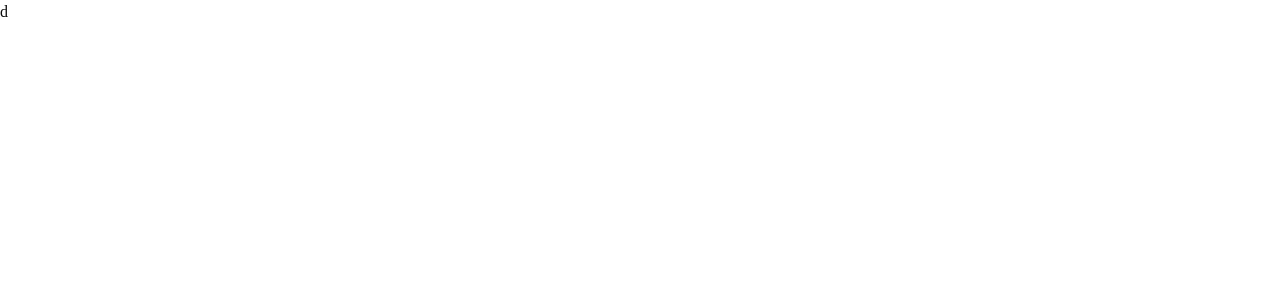
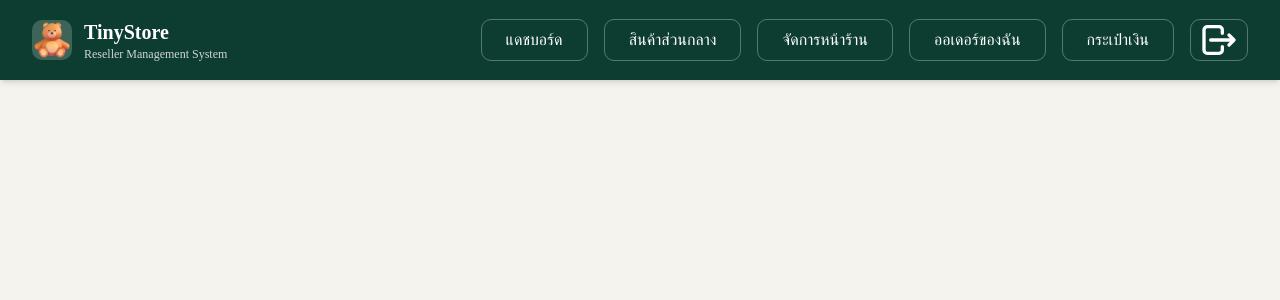
Before and after one commit to Dreamdevfull/Bootcamp, a Next.js app in the folder frontend/reseller_management_system/: page /resellers/wallet in a window 1280 px wide. Shown: the top 300 px of the page. Built offline with nearby package versions, Linux system fonts and the light colour scheme; no server answers.

Commit message:
create layout main

```diff
--- a/frontend/reseller_management_system/src/app/components/layout/headerReseller.tsx
+++ b/frontend/reseller_management_system/src/app/components/layout/headerReseller.tsx
@@ -1,6 +1,7 @@
 import React from 'react'
 import Image from 'next/image'
 import Link from 'next/link'
+import ButtonLogout from '../ui/button/logout'
 const HeaderReseller = () => {
   return (
     <nav className="sticky top-0 z-50 w-full h-20 bg-[#0d3d30] text-white flex items-center justify-between px-8 shadow-md">
@@ -20,11 +21,12 @@ const HeaderReseller = () => {
       </div>
 
       <div className="flex gap-4">
-        <Link href="/Reseller/dashboard"><button className="border border-white/30 px-6 py-2 rounded-lg hover:bg-[#1a6b5a] transition cursor-pointer">แดชบอร์ด</button></Link>
-        <Link href="/Reseller/products"><button className="border border-white/30 px-6 py-2 rounded-lg hover:bg-[#1a6b5a] transition cursor-pointer">สินค้าส่วนกลาง</button></Link>
-        <Link href="/Reseller/catalog"><button className="border border-white/30 px-6 py-2 rounded-lg hover:bg-[#1a6b5a] transition cursor-pointer">จัดการหน้าร้าน</button></Link>
-        <Link href="/Reseller/orders"><button className="border border-white/30 px-6 py-2 rounded-lg hover:bg-[#1a6b5a] transition cursor-pointer">ออเดอร์ของฉัน</button></Link>
-        <Link href="/Reseller/wallet"><button className="border border-white/30 px-6 py-2 rounded-lg hover:bg-[#1a6b5a] transition cursor-pointer">กระเป๋าเงิน</button></Link>
+        <Link href="/resellers/dashboard"><button className="border border-white/30 px-6 py-2 rounded-lg hover:bg-[#1a6b5a] transition cursor-pointer">แดชบอร์ด</button></Link>
+        <Link href="/resellers/catalog"><button className="border border-white/30 px-6 py-2 rounded-lg hover:bg-[#1a6b5a] transition cursor-pointer">สินค้าส่วนกลาง</button></Link>
+        <Link href="/resellers/shop"><button className="border border-white/30 px-6 py-2 rounded-lg hover:bg-[#1a6b5a] transition cursor-pointer">จัดการหน้าร้าน</button></Link>
+        <Link href="/resellers/orders"><button className="border border-white/30 px-6 py-2 rounded-lg hover:bg-[#1a6b5a] transition cursor-pointer">ออเดอร์ของฉัน</button></Link>
+        <Link href="/resellers/wallet"><button className="border border-white/30 px-6 py-2 rounded-lg hover:bg-[#1a6b5a] transition cursor-pointer">กระเป๋าเงิน</button></Link>
+        <ButtonLogout />
       </div>
     </nav>
   )
--- a/frontend/reseller_management_system/src/app/components/layout/main.tsx
+++ b/frontend/reseller_management_system/src/app/components/layout/main.tsx
@@ -2,7 +2,8 @@ import React from 'react'
 
 const main = () => {
   return (
-    <main></main>
+    <main className='h-[108px] bg-white rounded-sm p-8 m-3 shadow-sm border border-black'>
+    </main>
   )
 }
 
--- a/frontend/reseller_management_system/src/app/resellers/catalog/page.tsx
+++ b/frontend/reseller_management_system/src/app/resellers/catalog/page.tsx
@@ -1,9 +1,13 @@
+"use client"
 import React from 'react'
+import HeaderReseller from '@/app/components/layout/headerReseller'
+import Main from '@/app/components/layout/main'
 
 const p = () => {
   return (
-    <div>
-      p
+    <div className="min-h-screen bg-[#F5F3EE]">
+      <HeaderReseller/>
+      <Main/>
     </div>
   )
 }
--- a/frontend/reseller_management_system/src/app/resellers/dashboard/page.tsx
+++ b/frontend/reseller_management_system/src/app/resellers/dashboard/page.tsx
@@ -1,9 +1,11 @@
+"use client"
 import React from 'react'
+import HeaderReseller from '@/app/components/layout/headerReseller'
 
 const s = () => {
   return (
-    <div>
-        s
+    <div className="min-h-screen bg-[#F5F3EE]">
+      <HeaderReseller/>
     </div>
   )
 }
--- a/frontend/reseller_management_system/src/app/resellers/orders/page.tsx
+++ b/frontend/reseller_management_system/src/app/resellers/orders/page.tsx
@@ -1,9 +1,13 @@
+"use client"
 import React from 'react'
+import HeaderReseller from '@/app/components/layout/headerReseller'
+import Main from '@/app/components/layout/main'
 
 const p = () => {
   return (
-    <div>
-        p
+    <div className="min-h-screen bg-[#F5F3EE]">
+      <HeaderReseller/>
+      <Main/>
     </div>
   )
 }
--- a/frontend/reseller_management_system/src/app/resellers/shop/page.tsx
+++ b/frontend/reseller_management_system/src/app/resellers/shop/page.tsx
@@ -1,9 +1,13 @@
+"use client"
 import React from 'react'
+import HeaderReseller from '@/app/components/layout/headerReseller'
+import Main from '@/app/components/layout/main'
 
 const p = () => {
   return (
-    <div>
-        p
+    <div className="min-h-screen bg-[#F5F3EE]">
+      <HeaderReseller/>
+      <Main/>
     </div>
   )
 }
--- a/frontend/reseller_management_system/src/app/resellers/wallet/page.tsx
+++ b/frontend/reseller_management_system/src/app/resellers/wallet/page.tsx
@@ -1,9 +1,11 @@
+"use client"
 import React from 'react'
+import HeaderReseller from '@/app/components/layout/headerReseller'
 
 const d = () => {
   return (
-    <div>
-        d
+    <div className="min-h-screen bg-[#F5F3EE]">
+      <HeaderReseller/>
     </div>
   )
 }
```
